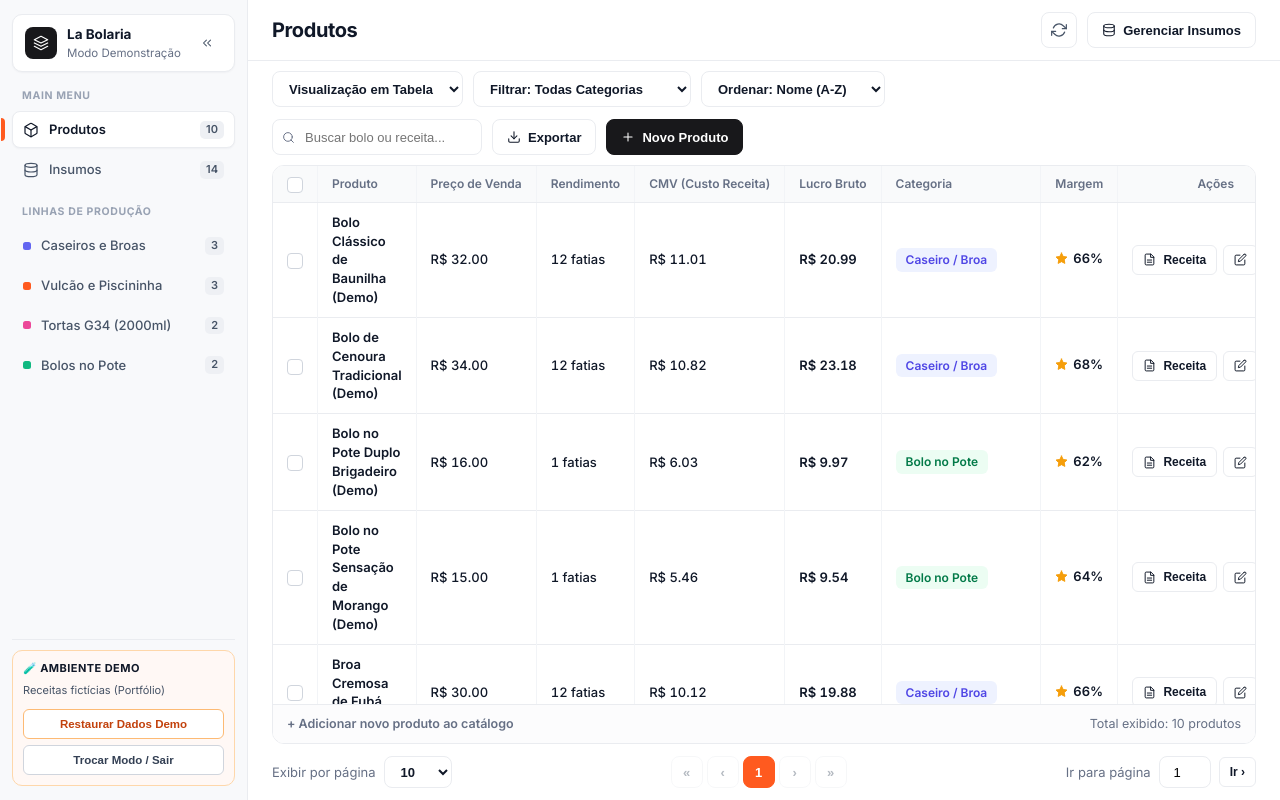
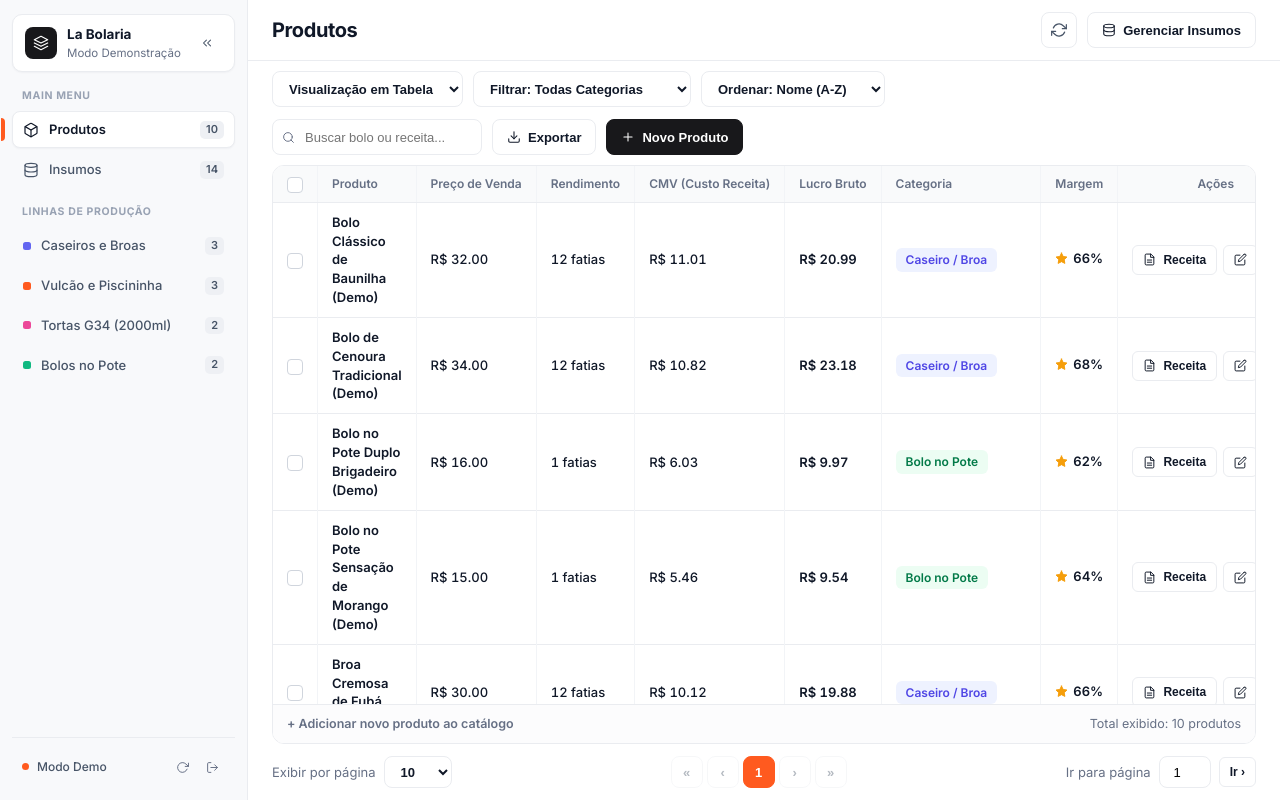
Before and after one commit to JoaoVitorCaetano/GestaoLaBolaria-Front, an Angular app: page /login in a window 1280 px wide. Both pictures are taken after a click on the button "Entrar como Visitante (Modo Demo)". Built offline with nearby package versions, Linux system fonts and the light colour scheme.

Commit message:
style(sidebar): deixa indicador de ambiente no rodape mais minimalista

```diff
--- a/src/app/app.css
+++ b/src/app/app.css
@@ -249,7 +249,7 @@
   background: var(--bg-surface);
 }
 
-/* ==================== SIDEBAR FOOTER (MODE / LOGOUT) ==================== */
+/* ==================== SIDEBAR FOOTER (MINIMALIST) ==================== */
 .sidebar-footer {
   margin-top: auto;
   width: 100%;
@@ -257,62 +257,64 @@
   border-top: 1px solid var(--border-color);
 }
 
-.mode-box {
-  border-radius: 10px;
-  padding: 10px;
+.mode-minimal {
   display: flex;
-  flex-direction: column;
-  gap: 6px;
-  border: 1px solid var(--border-color);
-  background: #ffffff;
+  align-items: center;
+  justify-content: space-between;
+  padding: 6px 10px;
+  border-radius: 8px;
 }
 
-.mode-box.demo {
-  background: #fff8f5;
-  border-color: #fed7aa;
+.mode-status {
+  display: flex;
+  align-items: center;
+  gap: 8px;
+  min-width: 0;
 }
 
-.mode-box.real {
-  background: #f0fdf4;
-  border-color: #bbf7d0;
+.status-dot {
+  width: 7px;
+  height: 7px;
+  border-radius: 50%;
+  flex-shrink: 0;
 }
 
-.mode-badge-title {
-  font-size: 11px;
-  font-weight: 700;
-  letter-spacing: 0.04em;
-  color: #101828;
+.status-dot.demo {
+  background: #ff5a1f;
 }
 
-.mode-badge-sub {
-  font-size: 11px;
-  color: #475467;
-  margin-bottom: 4px;
+.status-dot.real {
+  background: #10b981;
 }
 
-.footer-btn {
-  width: 100%;
-  height: 30px;
+.mode-label {
+  font-size: 12px;
+  font-weight: 500;
+  color: var(--text-secondary);
+  white-space: nowrap;
+}
+
+.mode-actions {
+  display: flex;
+  align-items: center;
+  gap: 4px;
+}
+
+.mini-icon-btn {
+  width: 26px;
+  height: 26px;
+  border: none;
+  background: transparent;
+  color: var(--text-muted);
   border-radius: 6px;
-  font-size: 11.5px;
-  font-weight: 600;
+  display: inline-flex;
+  align-items: center;
+  justify-content: center;
   cursor: pointer;
-  border: 1px solid #d0d5dd;
-  background: #ffffff;
-  color: #344054;
   transition: all 0.14s ease;
 }
 
-.footer-btn:hover {
-  background: #f2f4f7;
-  color: #101828;
+.mini-icon-btn:hover {
+  background: #eff1f5;
+  color: var(--text-primary);
 }
-
-.reset-btn {
-  border-color: #fdba74;
-  color: #c2410c;
-}
-
-.reset-btn:hover {
-  background: #ffedd5;
-}
--- a/src/app/app.html
+++ b/src/app/app.html
@@ -110,39 +110,48 @@
         </div>
       }
 
-      <!-- SESSION / MODE FOOTER -->
+      <!-- SESSION / MODE FOOTER (MINIMALIST) -->
       <div class="sidebar-footer">
         @if (!sidebarCollapsed()) {
-          <div class="mode-box" [class.demo]="auth.isDemo()" [class.real]="auth.isReal()">
-            <span class="mode-badge-title">
-              {{ auth.isDemo() ? '🧪 AMBIENTE DEMO' : '🔒 PRODUÇÃO ATIVA' }}
-            </span>
-            <span class="mode-badge-sub">
-              {{
-                auth.isDemo()
-                  ? 'Receitas fictícias (Portfólio)'
-                  : 'Conectado ao banco oficial'
-              }}
-            </span>
-            @if (auth.isDemo()) {
+          <div class="mode-minimal">
+            <div class="mode-status">
+              <span class="status-dot" [class.demo]="auth.isDemo()" [class.real]="auth.isReal()"></span>
+              <span class="mode-label">{{ auth.isDemo() ? 'Modo Demo' : 'Produção' }}</span>
+            </div>
+            <div class="mode-actions">
+              @if (auth.isDemo()) {
+                <button
+                  type="button"
+                  class="mini-icon-btn"
+                  (click)="auth.resetarDadosDemo()"
+                  title="Restaurar dados de demonstração"
+                >
+                  <svg class="svg-icon xs" viewBox="0 0 24 24">
+                    <polyline points="23 4 23 10 17 10" />
+                    <path d="M20.49 15a9 9 0 1 1-2.12-9.36L23 10" />
+                  </svg>
+                </button>
+              }
               <button
                 type="button"
-                class="footer-btn reset-btn"
-                (click)="auth.resetarDadosDemo()"
+                class="mini-icon-btn"
+                (click)="auth.sair()"
+                title="Trocar modo / Sair"
               >
-                Restaurar Dados Demo
+                <svg class="svg-icon xs" viewBox="0 0 24 24">
+                  <path d="M9 21H5a2 2 0 0 1-2-2V5a2 2 0 0 1 2-2h4" />
+                  <polyline points="16 17 21 12 16 7" />
+                  <line x1="21" y1="12" x2="9" y2="12" />
+                </svg>
               </button>
-            }
-            <button type="button" class="footer-btn logout-btn" (click)="auth.sair()">
-              Trocar Modo / Sair
-            </button>
+            </div>
           </div>
         } @else {
           <button
             type="button"
             class="collapse-btn"
             (click)="auth.sair()"
-            title="Trocar Modo / Sair"
+            title="Trocar modo / Sair"
           >
             <svg class="svg-icon sm" viewBox="0 0 24 24">
               <path d="M9 21H5a2 2 0 0 1-2-2V5a2 2 0 0 1 2-2h4" />
```
